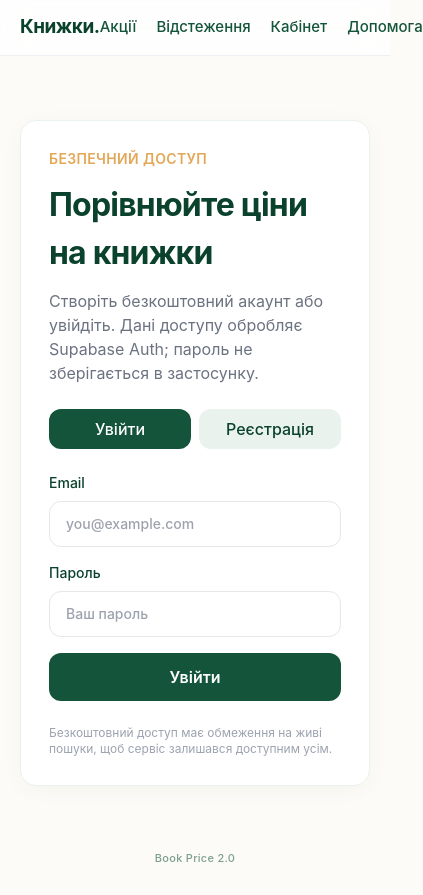
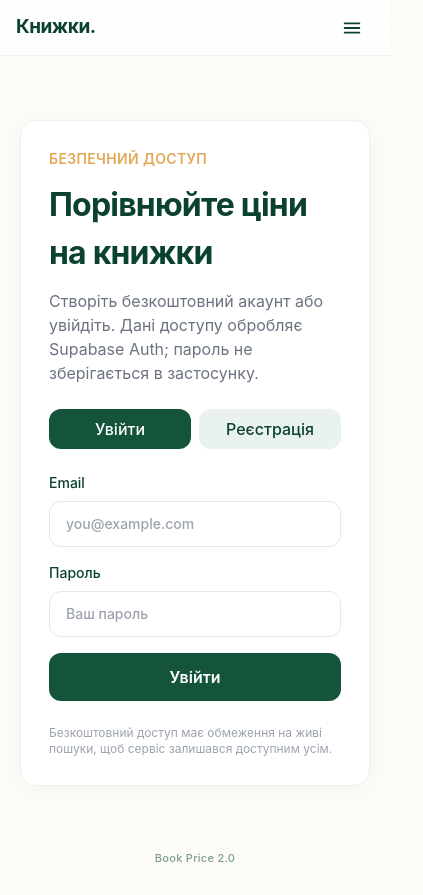
Before and after one commit to anatoliy1923/book-price, a Next.js app: page / in a window 390 px wide. Shown: the whole page, 423 px wide, since content can reach past the window. Built offline with nearby package versions, Linux system fonts and the light colour scheme; no server answers.

Commit message:
feat: improve mobile navigation and accessibility

```diff
--- a/app/layout.tsx
+++ b/app/layout.tsx
@@ -1,6 +1,7 @@
 import type { Metadata, Viewport } from 'next';
 import Link from 'next/link';
 import AuthGate from '@/components/AuthGate';
+import MobileNav from '@/components/MobileNav';
 import './globals.css';
 
 export const metadata: Metadata = {
@@ -17,8 +18,7 @@ export const metadata: Metadata = {
 export const viewport: Viewport = {
   width: 'device-width',
   initialScale: 1,
-  maximumScale: 1,
-  userScalable: false,
+  userScalable: true,
   themeColor: '#FDFBF7',
 };
 
@@ -27,11 +27,11 @@ export default function RootLayout({ children }: { children: React.ReactNode })
     <html lang="uk">
       <body className="antialiased bg-background">
         <header className="h-[56px] border-b border-gray-200/60 bg-white/80 backdrop-blur-md sticky top-0 z-50">
-          <div className="max-w-[680px] mx-auto h-full px-5 flex justify-between items-center">
+          <div className="max-w-[680px] mx-auto h-full px-4 sm:px-5 flex justify-between items-center">
             <Link href="/" className="text-[19px] font-bold tracking-tight text-vivat-dark hover:opacity-80 transition-opacity">
               Книжки.
             </Link>
-            <div className="flex items-center gap-5">
+            <div className="hidden sm:flex items-center gap-5">
               <Link href="/promotions" className="text-[15px] font-medium text-vivat hover:text-vivat-dark transition-colors">
                 Акції
               </Link>
@@ -41,6 +41,7 @@ export default function RootLayout({ children }: { children: React.ReactNode })
               <Link href="/admin" className="text-[15px] font-medium text-vivat hover:text-vivat-dark transition-colors">Кабінет</Link>
               <Link href="/feedback" className="text-[15px] font-medium text-vivat hover:text-vivat-dark transition-colors">Допомога</Link>
             </div>
+            <MobileNav />
           </div>
         </header>
 
--- /dev/null
+++ b/components/MobileNav.tsx
@@ -0,0 +1,16 @@
+'use client';
+
+import Link from 'next/link';
+import { useState } from 'react';
+
+const links = [
+  { href: '/promotions', label: 'Акції' },
+  { href: '/watchlist', label: 'Відстеження' },
+  { href: '/feedback', label: 'Допомога' },
+  { href: '/admin', label: 'Адміністрування' },
+];
+
+export default function MobileNav() {
+  const [open, setOpen] = useState(false);
+  return <div className="relative sm:hidden"><button type="button" aria-label="Відкрити меню" aria-expanded={open} onClick={() => setOpen((value) => !value)} className="grid h-11 w-11 place-items-center rounded-xl text-vivat-dark transition hover:bg-vivat-light active:scale-95"><svg width="22" height="22" viewBox="0 0 24 24" fill="none" stroke="currentColor" strokeWidth="2" strokeLinecap="round"><path d="M4 7h16M4 12h16M4 17h16" /></svg></button>{open && <nav aria-label="Мобільне меню" className="absolute right-0 top-[52px] z-50 w-56 rounded-2xl border border-vivat-light bg-white p-2 shadow-soft">{links.map((link) => <Link key={link.href} href={link.href} onClick={() => setOpen(false)} className="block rounded-xl px-4 py-3 text-[15px] font-medium text-vivat-dark transition hover:bg-vivat-light">{link.label}</Link>)}</nav>}</div>;
+}
```
